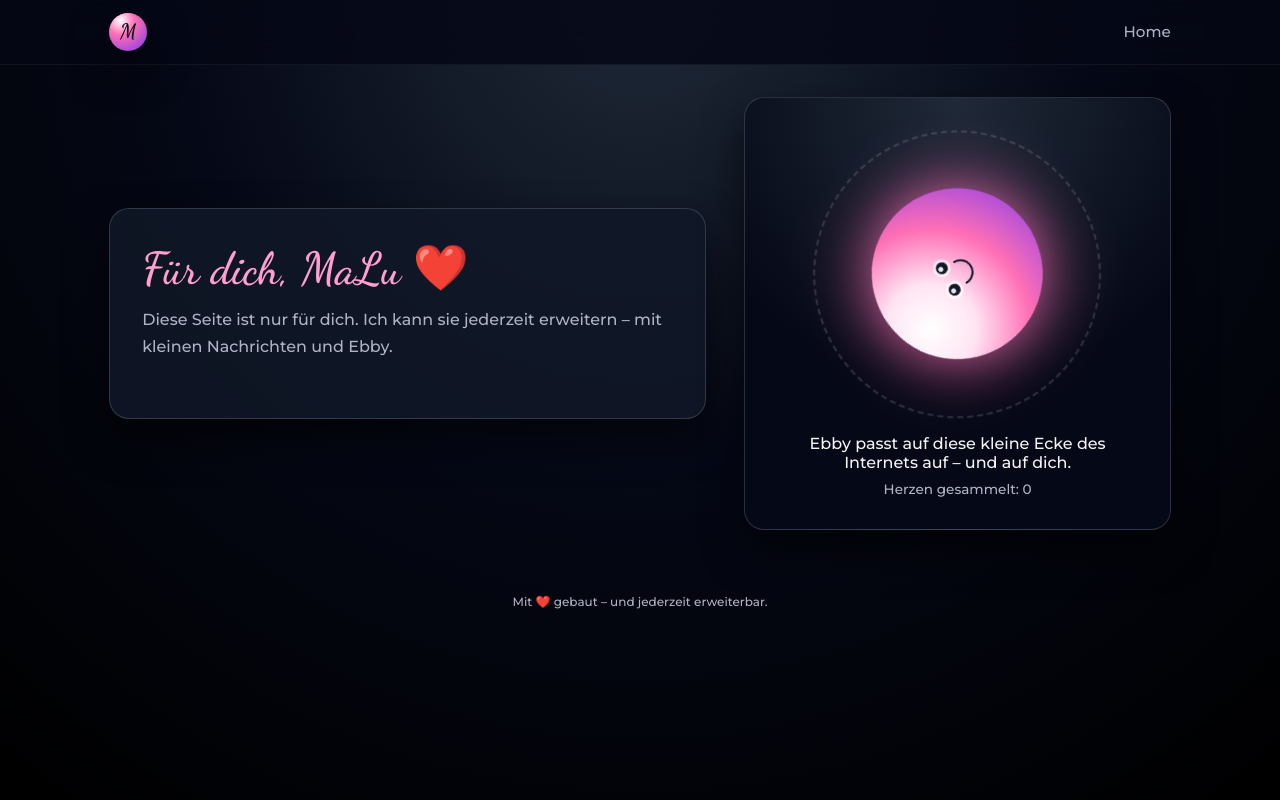
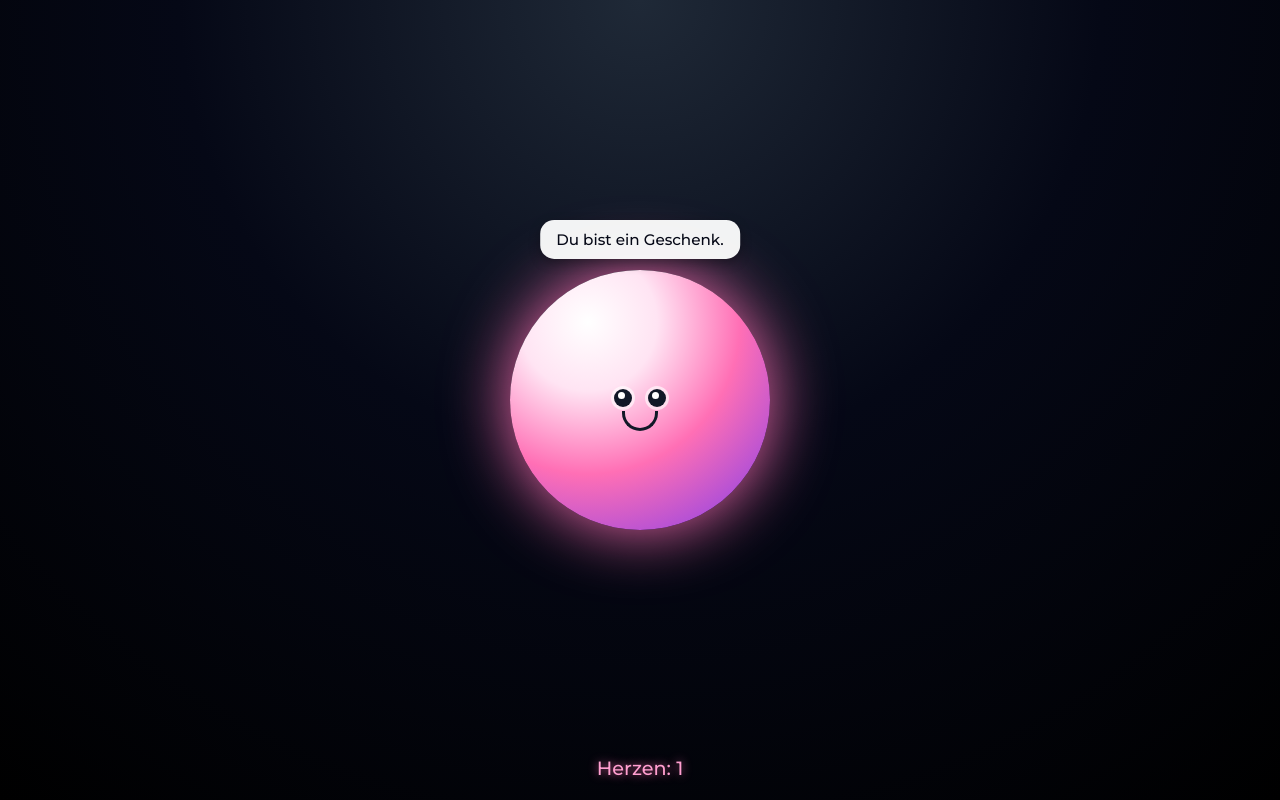
Before and after one commit to thatsclmsy/MaLu, a plain HTML site: page index.html in a window 1280 px wide. Both pictures are taken after a click on the element "Ich mag dich 💗". Drawn offline with Linux system fonts and the light colour scheme.

Commit message:
Update index.html

```diff
--- a/index.html
+++ b/index.html
@@ -9,23 +9,20 @@
 
   <style>
     :root {
-      --bg: #050816;
       --accent: #ff6fb5;
       --accent-soft: #ff9fd0;
+      --bg: #050816;
       --text: #f5f5f5;
-      --muted: #b0b3c5;
-      --card: #111827;
-      --shadow: 0 20px 40px rgba(0, 0, 0, 0.6);
     }
 
     * { margin: 0; padding: 0; box-sizing: border-box; }
 
     body {
+      background: radial-gradient(circle at top, #1f2937 0, #050816 45%, #000 100%);
       font-family: "Montserrat", sans-serif;
-      background: radial-gradient(circle at top, #1f2937 0, #050816 45%, #000 100%);
       color: var(--text);
-      min-height: 100vh;
-      overflow-x: hidden;
+      height: 100vh;
+      overflow: hidden;
     }
 
     /* STARTSCREEN */
@@ -53,219 +50,35 @@
     @keyframes fadeIn { to { opacity: 1; } }
     @keyframes fadeOut { to { opacity: 0; visibility: hidden; } }
 
-    /* FADE-IN */
-    .fade-in {
-      opacity: 0;
-      transform: translateY(10px);
-      animation: sectionFade 0.8s ease forwards;
-    }
-    @keyframes sectionFade {
-      to { opacity: 1; transform: translateY(0); }
-    }
-
-    /* NAVIGATION */
-    header {
-      position: sticky;
-      top: 0;
-      z-index: 10;
-      backdrop-filter: blur(16px);
-      background: rgba(5, 8, 22, 0.85);
-      border-bottom: 1px solid rgba(255, 255, 255, 0.05);
-    }
-
-    .nav {
-      max-width: 1100px;
-      margin: 0 auto;
-      padding: 0.8rem 1.2rem;
-      display: flex;
-      align-items: center;
-      justify-content: space-between;
-    }
-
-    .logo-circle {
-      width: 38px;
-      height: 38px;
-      border-radius: 50%;
-      background: radial-gradient(circle at 30% 20%, #fff 0, #ff6fb5 35%, #7c3aed 100%);
-      box-shadow: var(--shadow);
+    /* CENTER */
+    #center {
+      height: 100vh;
       display: flex;
       align-items: center;
       justify-content: center;
-      font-family: "Dancing Script", cursive;
-      font-size: 1.3rem;
-      color: #050816;
-    }
-
-    .nav-links {
-      display: flex;
-      gap: 1.4rem;
-    }
-
-    .nav-link {
-      color: var(--muted);
-      text-decoration: none;
-      font-size: 0.95rem;
-      transition: 0.2s;
-    }
-
-    .nav-link:hover { color: var(--text); }
-
-    /* SECRET MENU */
-    #secretMenu {
-      position: fixed;
-      bottom: 20px;
-      right: 20px;
-      background: var(--card);
-      padding: 1rem;
-      border-radius: 14px;
-      border: 1px solid rgba(255,255,255,0.1);
-      box-shadow: var(--shadow);
-      opacity: 0;
-      transform: translateY(20px);
-      transition: 0.4s ease;
-      pointer-events: none;
-      font-size: 0.85rem;
-    }
-
-    #secretMenu.visible {
-      opacity: 1;
-      transform: translateY(0);
-      pointer-events: auto;
-    }
-
-    #secretMenu p {
-      margin-bottom: 0.6rem;
-      color: var(--accent-soft);
-      font-weight: 600;
-    }
-
-    #secretMenu button {
-      background: var(--accent);
-      border: none;
-      padding: 0.4rem 0.9rem;
-      border-radius: 999px;
-      cursor: pointer;
-      color: #050816;
-      font-weight: 600;
-      margin: 0.2rem 0.1rem;
-    }
-
-    /* PASSWORD AREA */
-    #secretArea {
-      max-width: 1100px;
-      margin: 1rem auto 0;
-      padding: 1rem 1.2rem;
-      border-radius: 16px;
-      background: rgba(17,24,39,0.9);
-      border: 1px solid rgba(255,255,255,0.1);
-      box-shadow: var(--shadow);
-      display: none;
-    }
-
-    #secretArea h2 {
-      font-family: "Dancing Script", cursive;
-      font-size: 2rem;
-      color: var(--accent-soft);
-      margin-bottom: 0.5rem;
-    }
-
-    /* MAIN */
-    main {
-      max-width: 1100px;
-      margin: 0 auto;
-      padding: 2rem 1.2rem 3rem;
-    }
-
-    .container {
-      display: grid;
-      grid-template-columns: 1.4fr 1fr;
-      gap: 2.4rem;
-      align-items: center;
-    }
-
-    @media (max-width: 900px) {
-      .container { grid-template-columns: 1fr; }
-    }
-
-    /* HERO */
-    .hero {
-      padding: 2rem;
-      background: rgba(17, 24, 39, 0.85);
-      border-radius: 20px;
-      box-shadow: var(--shadow);
-      border: 1px solid rgba(148, 163, 184, 0.25);
-    }
-
-    .hero-title {
-      font-family: "Dancing Script", cursive;
-      font-size: 2.8rem;
-      color: var(--accent-soft);
-      margin-bottom: 0.6rem;
-    }
-
-    .hero-text {
-      font-size: 1rem;
-      color: var(--muted);
-      line-height: 1.7;
-      margin-bottom: 1.6rem;
-    }
-
-    /* EBBY CARD */
-    .visual-card {
-      padding: 2rem;
-      border-radius: 20px;
-      background: radial-gradient(circle at top, #1f2937 0, #050816 60%);
-      box-shadow: var(--shadow);
-      border: 1px solid rgba(148, 163, 184, 0.25);
-      text-align: center;
       position: relative;
     }
 
-    .orbit {
-      width: 80%;
-      aspect-ratio: 1 / 1;
-      border-radius: 50%;
-      border: 2px dashed rgba(255, 255, 255, 0.15);
-      margin: 0 auto;
-      display: flex;
-      align-items: center;
-      justify-content: center;
-      animation: orbit-spin 12s linear infinite;
-    }
-
-    @keyframes orbit-spin {
-      from { transform: rotate(0deg); }
-      to { transform: rotate(360deg); }
-    }
-
+    /* EBBY */
     .ebby {
-      width: 60%;
-      aspect-ratio: 1 / 1;
+      width: 260px;
+      height: 260px;
       border-radius: 50%;
       background: radial-gradient(circle at 30% 20%, #fff 0, #ffe4f3 25%, #ff6fb5 55%, #7c3aed 100%);
-      animation:
-        float 4s ease-in-out infinite,
-        wiggle 1.5s ease-in-out infinite,
-        glow 3s ease-in-out infinite;
       box-shadow:
         0 0 40px rgba(255, 111, 181, 0.8),
         0 0 80px rgba(124, 58, 237, 0.6);
+      animation:
+        float 4s ease-in-out infinite,
+        glow 3s ease-in-out infinite;
       position: relative;
       cursor: pointer;
-      transition: 0.3s ease;
-      pointer-events: auto;
+      transition: transform 0.2s ease;
     }
-
-    .ebby:hover { transform: scale(1.05); }
 
     @keyframes float {
       0%, 100% { transform: translateY(0); }
       50% { transform: translateY(-14px); }
-    }
-
-    @keyframes wiggle {
-      0%, 100% { transform: rotate(0deg); }
-      50% { transform: rotate(2.5deg); }
     }
 
     @keyframes glow {
@@ -273,30 +86,32 @@
       50% { box-shadow: 0 0 70px rgba(255, 111, 181, 1); }
     }
 
+    /* FACE */
     .ebby-face {
       position: absolute;
       inset: 22% 18%;
-      border-radius: 50%;
+      width: 64%;
+      height: 64%;
       display: flex;
       flex-direction: column;
       align-items: center;
       justify-content: center;
-      gap: 0.3rem;
     }
 
     .ebby-eyes {
       display: flex;
-      gap: 0.8rem;
+      gap: 1rem;
     }
 
     .eye {
-      width: 12px;
-      height: 12px;
+      width: 18px;
+      height: 18px;
+      background: #111827;
       border-radius: 50%;
-      background: #111827;
-      box-shadow: 0 0 0 3px rgba(255, 255, 255, 0.6);
+      box-shadow: 0 0 0 3px rgba(255,255,255,0.6);
       position: relative;
       animation: blink 6s infinite;
+      transition: transform 0.1s linear;
     }
 
     @keyframes blink {
@@ -307,46 +122,49 @@
     .eye::after {
       content: "";
       position: absolute;
-      top: 2px;
-      left: 3px;
-      width: 5px;
-      height: 5px;
+      top: 3px;
+      left: 4px;
+      width: 7px;
+      height: 7px;
+      background: #fff;
       border-radius: 50%;
-      background: #fff;
-      opacity: 0.9;
     }
 
     .ebby-mouth {
-      width: 26px;
-      height: 14px;
+      width: 36px;
+      height: 20px;
       border-radius: 0 0 999px 999px;
-      border: 2px solid #111827;
+      border: 3px solid #111827;
       border-top: none;
-      margin-top: 2px;
+      margin-top: 4px;
     }
 
+    /* EMOTIONS */
     .happy .ebby-mouth { border-color: #16a34a; }
     .sad .ebby-mouth { border-color: #dc2626; transform: rotate(180deg); }
 
+    /* BUBBLE */
     .bubble {
       position: absolute;
-      top: -40px;
+      top: -50px;
       left: 50%;
       transform: translateX(-50%);
-      background: rgba(255, 255, 255, 0.9);
+      background: rgba(255, 255, 255, 0.95);
       color: #050816;
-      padding: 8px 14px;
-      border-radius: 12px;
-      font-size: 0.85rem;
+      padding: 10px 16px;
+      border-radius: 14px;
+      font-size: 0.95rem;
       box-shadow: 0 4px 12px rgba(0,0,0,0.3);
       opacity: 0;
       pointer-events: none;
       transition: opacity 0.3s ease;
+      white-space: nowrap;
     }
 
+    /* HEARTS */
     .heart {
       position: absolute;
-      font-size: 1.4rem;
+      font-size: 1.6rem;
       color: var(--accent-soft);
       animation: fly 1.4s ease-out forwards;
       pointer-events: none;
@@ -354,20 +172,16 @@
 
     @keyframes fly {
       0% { transform: translateY(0) scale(1); opacity: 1; }
-      100% { transform: translateY(-120px) scale(1.8); opacity: 0; }
+      100% { transform: translateY(-140px) scale(1.8); opacity: 0; }
     }
 
-    #scoreBox {
-      margin-top: 0.6rem;
-      font-size: 0.85rem;
-      color: var(--muted);
-    }
-
-    footer {
-      padding: 1rem;
-      text-align: center;
-      font-size: 0.75rem;
-      color: var(--muted);
+    /* COUNTER */
+    #counter {
+      position: absolute;
+      bottom: 20px;
+      font-size: 1.2rem;
+      color: var(--accent-soft);
+      text-shadow: 0 0 10px rgba(255,111,181,0.8);
     }
   </style>
 </head>
@@ -379,46 +193,9 @@
     <h1>Für dich, MaLu ❤️</h1>
   </div>
 
-  <!-- SECRET MENU -->
-  <div id="secretMenu">
-    <p>Geheimes Menü (Taste M)</p>
-    <button onclick="changeEmotion('happy')">Ebby glücklich</button>
-    <button onclick="changeEmotion('sad')">Ebby traurig</button>
-    <button onclick="changeEmotion('neutral')">Ebby normal</button>
-    <button onclick="toggleSecretArea()">MaLu‑Bereich</button>
-  </div>
-
-  <!-- PASSWORD AREA -->
-  <div id="secretArea">
-    <h2>Nur für MaLu 💗</h2>
-    <p>Wenn du das hier siehst, hast du das richtige Passwort eingegeben. Du bist wichtig. Und diese Ecke des Internets gehört dir.</p>
-  </div>
-
-  <header>
-    <nav class="nav">
-      <div style="display:flex;align-items:center;">
-        <div class="logo-circle">M</div>
-      </div>
-
-      <div class="nav-links">
-        <a class="nav-link" href="#home">Home</a>
-      </div>
-    </nav>
-  </header>
-
-  <main>
-    <div class="container">
-      <section class="hero fade-in" id="home">
-        <h1 class="hero-title">Für dich, MaLu ❤️</h1>
-        <p class="hero-text">
-          Diese Seite ist nur für dich.
-          Ich kann sie jederzeit erweitern – mit kleinen Nachrichten und Ebby.
-        </p>
-      </section>
-
-      <section class="visual-card fade-in">
-        <div class="orbit">
-          <div class="ebby" id="ebby" onclick="ebbyClick(event)">
+  <!-- EBBY ONLY -->
+  <div id="center">
+    <div class="ebby" id="ebby">
       <div class="bubble" id="bubble">Ich mag dich 💗</div>
 
       <div class="ebby-face">
@@ -429,92 +206,95 @@
         <div class="ebby-mouth"></div>
       </div>
     </div>
+
+    <div id="counter">Herzen: <span id="score">0</span></div>
   </div>
 
-        <p style="margin-top:1rem;">Ebby passt auf diese kleine Ecke des Internets auf – und auf dich.</p>
-        <div id="scoreBox">Herzen gesammelt: <span id="score">0</span></div>
-      </section>
-    </div>
-  </main>
+  <script>
+    const ebby = document.getElementById("ebby");
+    const bubble = document.getElementById("bubble");
+    const scoreDisplay = document.getElementById("score");
 
-  <footer>
-    Mit ❤️ gebaut – und jederzeit erweiterbar.
-  </footer>
-
-  <script>
-    const ebbyPhrases = [
+    const phrases = [
       "Ich mag dich 💗",
-      "Du bist wichtig für mich.",
+      "Du bist toll.",
+      "Du bist wichtig.",
       "Ich pass auf dich auf.",
-      "Diese Ecke gehört dir.",
       "Du bist nicht allein.",
       "Ich freu mich, dass du da bist.",
       "Du bist etwas Besonderes.",
       "Ich lächle, wenn du klickst.",
-      "Ich bin immer hier.",
-      "Du machst diese Seite schöner."
+      "Du machst diese Seite schöner.",
+      "Du bist wundervoll.",
+      "Ich hab dich gern.",
+      "Du bringst Licht hier rein.",
+      "Du bist ein Geschenk."
     ];
 
     let score = 0;
 
-    /* SECRET MENU ACTIVATION */
-    document.addEventListener("keydown", (e) => {
-      if (e.key === "m") {
-        document.getElementById("secretMenu").classList.toggle("visible");
-      }
-      if (e.key === "l") {
-        toggleSecretArea();
-      }
-    });
-
-    function toggleSecretArea() {
-      const area = document.getElementById("secretArea");
-      if (area.style.display === "block") {
-        area.style.display = "none";
-        return;
-      }
-      const pw = prompt("Passwort für MaLu eingeben:");
-      if (!pw) return;
-      if (pw.trim().toLowerCase() === "malu") {
-        area.style.display = "block";
-      } else {
-        alert("Falsches Passwort.");
-      }
-    }
-
-    /* EBBY EMOTIONS */
-    function changeEmotion(type) {
-      const ebby = document.getElementById("ebby");
-      ebby.classList.remove("happy", "sad");
-      if (type === "happy") ebby.classList.add("happy");
-      if (type === "sad") ebby.classList.add("sad");
-    }
-
-    /* EBBY CLICK */
-    function ebbyClick(e) {
-      const bubble = document.getElementById("bubble");
-      const phrase = ebbyPhrases[Math.floor(Math.random() * ebbyPhrases.length)];
+    /* CLICK EFFECT */
+    ebby.addEventListener("click", () => {
+      const phrase = phrases[Math.floor(Math.random() * phrases.length)];
       bubble.textContent = phrase;
       bubble.style.opacity = 1;
-      setTimeout(() => bubble.style.opacity = 0, 1800);
 
+      /* Bubble stays longer now */
+      setTimeout(() => bubble.style.opacity = 0, 4000);
+
+      for (let i = 0; i < 5; i++) {
         const heart = document.createElement("div");
         heart.classList.add("heart");
         heart.innerHTML = "💗";
 
-      const rect = e.target.getBoundingClientRect();
-      heart.style.left = (rect.left + rect.width / 2) + "px";
-      heart.style.top = (rect.top + rect.height / 2) + "px";
+        const rect = ebby.getBoundingClientRect();
+        const offsetX = (Math.random() - 0.5) * 120;
+        const offsetY = (Math.random() - 0.5) * 120;
+
+        heart.style.left = rect.left + rect.width / 2 + offsetX + "px";
+        heart.style.top = rect.top + rect.height / 2 + offsetY + "px";
 
         document.body.appendChild(heart);
         setTimeout(() => heart.remove(), 1400);
+      }
 
       score++;
-      document.getElementById("score").textContent = score;
-    }
+      scoreDisplay.textContent = score;
+    });
 
-    /* EBBY MOUSE REACTION — FIXED */
+    /* MOUSE FOLLOW — SAFE VERSION */
     document.addEventListener("mousemove", (e) => {
-      const ebby = document.getElementById("ebby");
-      const x = (e.clientX / window.innerWidth - 0.5) * 6;
-      const y = (e.clientY / window.innerHeight - 0.5) *
+      const x = (e.clientX / window.innerWidth - 0.5) * 20;
+      const y = (e.clientY / window.innerHeight - 0.5) * 20;
+
+      ebby.style.transform = `translate(${x}px, ${y}px)`;
+    });
+
+    /* EBBY LOOKS AT MOUSE */
+    document.addEventListener("mousemove", (e) => {
+      const rect = ebby.getBoundingClientRect();
+      const centerX = rect.left + rect.width / 2;
+      const centerY = rect.top + rect.height / 2;
+
+      const dx = e.clientX - centerX;
+      const dy = e.clientY - centerY;
+
+      const angleX = Math.max(-6, Math.min(6, dx / 25));
+      const angleY = Math.max(-6, Math.min(6, dy / 25));
+
+      const eyes = document.querySelectorAll(".eye");
+      eyes.forEach(eye => {
+        eye.style.transform = `translate(${angleX}px, ${angleY}px)`;
+      });
+    });
+
+    /* EMOTIONS VIA KEYS */
+    document.addEventListener("keydown", (e) => {
+      if (e.key === "1") ebby.classList.add("happy");
+      if (e.key === "2") ebby.classList.add("sad");
+      if (e.key === "3") ebby.classList.remove("happy", "sad");
+    });
+  </script>
+
+</body>
+</html>
```
Lines whose indentation alone changed are shown as unchanged.
